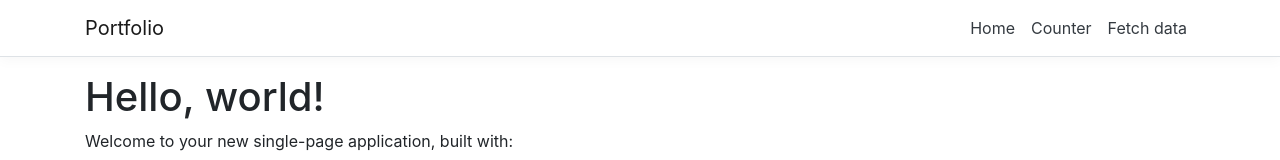
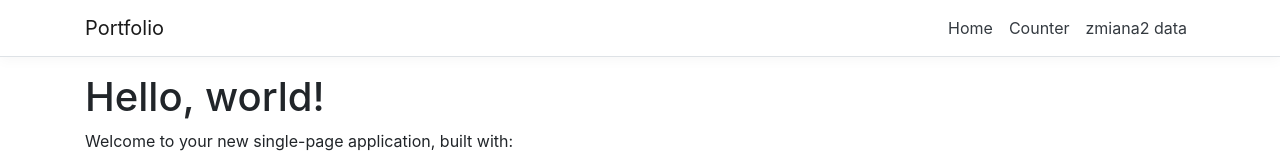
Before and after one commit to levvy13/Portfolio, an Angular app in the folder Portfolio/ClientApp/: page / in a window 1280 px wide. Shown: the top 160 px of the page. Built offline with nearby package versions, Linux system fonts and the light colour scheme.

Commit message:
test2branch

```diff
--- a/Portfolio/ClientApp/src/app/nav-menu/nav-menu.component.html
+++ b/Portfolio/ClientApp/src/app/nav-menu/nav-menu.component.html
@@ -34,7 +34,7 @@
           </li>
           <li class="nav-item" [routerLinkActive]="['link-active']">
             <a class="nav-link text-dark" [routerLink]="['/fetch-data']"
-              >Fetch data</a
+              >zmiana2 data</a
             >
           </li>
         </ul>
```
Also changed, not shown: 1 other file (tests, documents, lock files or other folders).
